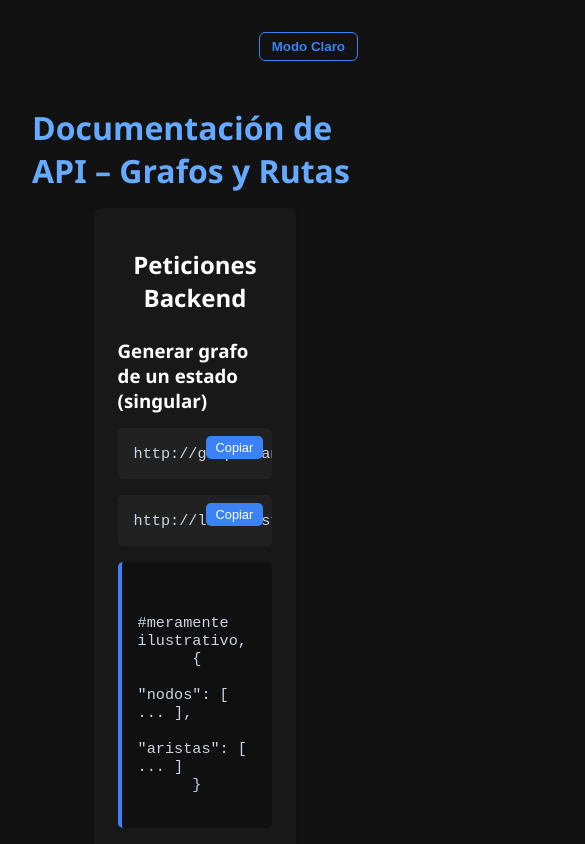
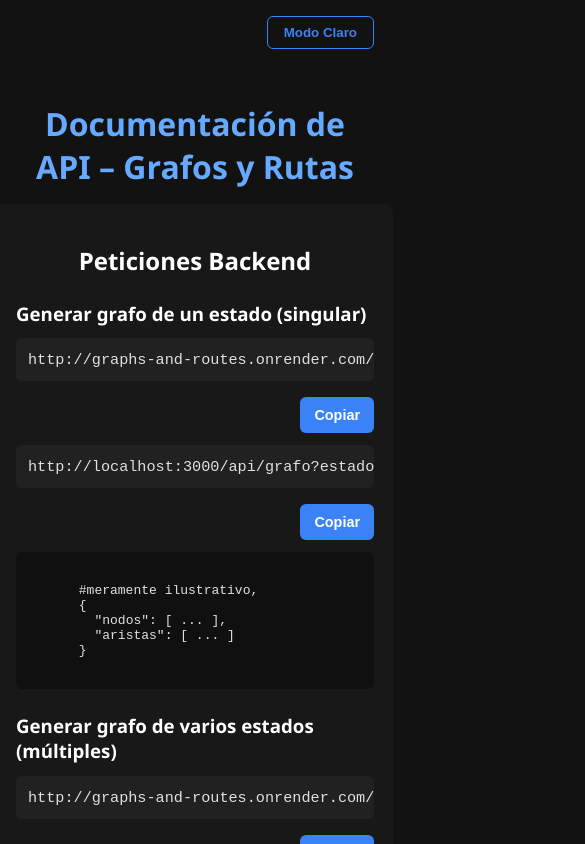
Before and after one commit to BlackFreshMint/graphs_and_routes, a website: page src/public/docs.html in a window 390 px wide. Both pictures are taken after a click on the button "Modo Oscuro". Shown: the top 844 px of the page, 585 px wide, since content can reach past the window. Drawn offline with Linux system fonts and the light colour scheme.

Commit message:
docs upd

```diff
--- a/src/public/docs.html
+++ b/src/public/docs.html
@@ -15,8 +15,14 @@
     <h2>Peticiones Backend</h2>
 
     <h3>Generar grafo de un estado (singular)</h3>
-    <pre><code id="grafo-estado1">http://graphs-and-routes.onrender.com/api/grafo?estado=zacatecas</code><button class="copy-btn" onclick="copy('grafo-estado1')">Copiar</button></pre>
-    <pre><code id="grafo-estado2">http://localhost:3000/api/grafo?estado=zacatecas</code><button class="copy-btn" onclick="copy('grafo-estado2')">Copiar</button></pre>
+    <div class="code-container">
+      <pre><code id="grafo-estado1">http://graphs-and-routes.onrender.com/api/grafo?estado=zacatecas</code></pre>
+      <button class="copy-btn" onclick="copy('grafo-estado1')">Copiar</button>
+    </div>
+    <div class="code-container">
+      <pre><code id="grafo-estado2">http://localhost:3000/api/grafo?estado=zacatecas</code></pre>
+      <button class="copy-btn" onclick="copy('grafo-estado2')">Copiar</button>
+    </div>
     <div class="output-box">
       #meramente ilustrativo,
       {
@@ -26,17 +32,32 @@
     </div>
 
     <h3>Generar grafo de varios estados (múltiples)</h3>
-    <pre><code id="grafo-multiple1">http://graphs-and-routes.onrender.com/api/grafo?estado=durango&estado=sinaloa&estado=zacatecas</code><button class="copy-btn" onclick="copy('grafo-multiple1')">Copiar</button></pre>
-    <pre><code id="grafo-multiple2">http://localhost:3000/api/grafo?estado=durango&estado=sinaloa&estado=zacatecas</code><button class="copy-btn" onclick="copy('grafo-multiple2')">Copiar</button></pre>
+    <div class="code-container">
+      <pre><code id="grafo-multiple1">http://graphs-and-routes.onrender.com/api/grafo?estado=durango&estado=sinaloa&estado=zacatecas</code></pre>
+      <button class="copy-btn" onclick="copy('grafo-multiple1')">Copiar</button>
+    </div>
+    <div class="code-container">
+      <pre><code id="grafo-multiple2">http://localhost:3000/api/grafo?estado=durango&estado=sinaloa&estado=zacatecas</code></pre>
+      <button class="copy-btn" onclick="copy('grafo-multiple2')">Copiar</button>
+    </div>
     <div class="output-box">WIP</div>
 
     <h3>Generar grafo de todos los registros (nacional)</h3>
-    <pre><code id="grafo-todos1">http://graphs-and-routes.onrender.com/api/grafo</code><button class="copy-btn" onclick="copy('grafo-todos1')">Copiar</button></pre>
-    <pre><code id="grafo-todos2">http://localhost:3000/api/grafo</code><button class="copy-btn" onclick="copy('grafo-todos2')">Copiar</button></pre>
+    <div class="code-container">
+      <pre><code id="grafo-todos1">http://graphs-and-routes.onrender.com/api/grafo</code></pre>
+      <button class="copy-btn" onclick="copy('grafo-todos1')">Copiar</button>
+    </div>
+    <div class="code-container">
+      <pre><code id="grafo-todos2">http://localhost:3000/api/grafo</code></pre>
+      <button class="copy-btn" onclick="copy('grafo-todos2')">Copiar</button>
+    </div>
     <div class="output-box">WIP</div>
 
     <h3>Generar ruta entre dos nodos</h3>
-    <pre><code id="ruta-nodos">http:/graphs-and-routes.onrender.com/api/ruta?origen=62&destino=72</code><button class="copy-btn" onclick="copy('ruta-nodos')">Copiar</button></pre>
+    <div class="code-container">
+      <pre><code id="ruta-nodos">http://graphs-and-routes.onrender.com/api/ruta?origen=62&destino=72</code></pre>
+      <button class="copy-btn" onclick="copy('ruta-nodos')">Copiar</button>
+    </div>
     <div class="output-box">{
       "ruta": [ 62, 16, 17, 2, 80, 72 ],
       "distanciaTotal": 557.1850000000001
@@ -47,8 +68,14 @@
     <h2>Peticiones Frontend (Visualización)</h2>
 
     <h3>Visualizar ruta entre dos nodos en mapa</h3>
-    <pre><code id="vis-ruta1">http://graphs-and-routes.onrender.com/api/visualizadorRuta?archivo=62_72.json</code><button class="copy-btn" onclick="copy('vis-ruta1')">Copiar</button></pre>
-    <pre><code id="vis-ruta2">http://localhost:3000/api/visualizadorRuta?archivo=62_72.json</code><button class="copy-btn" onclick="copy('vis-ruta2')">Copiar</button></pre>
+    <div class="code-container">
+      <pre><code id="vis-ruta1">http://graphs-and-routes.onrender.com/api/visualizadorRuta?archivo=62_72.json</code></pre>
+      <button class="copy-btn" onclick="copy('vis-ruta1')">Copiar</button>
+    </div>
+    <div class="code-container">
+      <pre><code id="vis-ruta2">http://localhost:3000/api/visualizadorRuta?archivo=62_72.json</code></pre>
+      <button class="copy-btn" onclick="copy('vis-ruta2')">Copiar</button>
+    </div>
     <div class="output-box">
       <center>
         <img src="/img/ruta.png" alt="Ruta">
@@ -56,8 +83,14 @@
     </div>
 
     <h3>Visualizar grafo en mapa</h3>
-    <pre><code id="vis-grafo1">https://graphs-and-routes.onrender.com/api/visualizador</code><button class="copy-btn" onclick="copy('vis-grafo1')">Copiar</button></pre>
-    <pre><code id="vis-grafo2">http://localhost:3000/api/visualizador</code><button class="copy-btn" onclick="copy('vis-grafo2')">Copiar</button></pre>
+    <div class="code-container">
+      <pre><code id="vis-grafo1">https://graphs-and-routes.onrender.com/api/visualizador</code></pre>
+      <button class="copy-btn" onclick="copy('vis-grafo1')">Copiar</button>
+    </div>
+    <div class="code-container">
+      <pre><code id="vis-grafo2">http://localhost:3000/api/visualizador</code></pre>
+      <button class="copy-btn" onclick="copy('vis-grafo2')">Copiar</button>
+    </div>
     <div class="output-box">WIP</div>
   </section>
 </body>
--- a/src/public/styles/docs.css
+++ b/src/public/styles/docs.css
@@ -15,95 +15,95 @@ body {
 h1 {
     color: #007acc;
     margin-bottom: 1rem;
+    text-align: center;
 }
 
 h2 {
-    margin-bottom: 0.8rem;
+    margin-bottom: 1.5rem;
     width: 100%;
     text-align: center;
 }
 
 h3 {
     margin-top: 1.5rem;
-    margin-bottom: 0.5rem;
+    margin-bottom: 0.8rem;
     width: 100%;
-    max-width: 700px;
+    color: #333;
 }
 
 section {
-    max-width: 47.5%;
     width: 100%;
+    max-width: 800px;
     background: white;
-    padding: 1.2rem 1.5rem;
+    padding: 1.5rem;
     border-radius: 8px;
-    box-shadow: 0 2px 6px rgb(0 0 0 / 0.1);
-    margin-bottom: 1.5rem;
-    transition: background-color 0.3s ease, color 0.3s ease;
+    margin-bottom: 2rem;
+    transition: all 0.3s ease;
+}
+
+.code-container {
+    display: flex;
+    gap: 8px;
+    align-items: center;
+    margin-bottom: 12px;
 }
 
 pre {
+    flex-grow: 1;
     background: #e3e8f0;
-    border-radius: 5px;
-    padding: 1rem;
+    border-radius: 6px;
+    padding: 12px 12px;
+    margin: 0;
+    font-family: 'Consolas', monospace;
+    font-size: 0.95rem;
+    color: #1e293b;
     overflow-x: auto;
-    font-family: Consolas, monospace;
-    font-size: 0.95rem;
-    position: relative;
-    margin-bottom: 1rem;
-    color: #1e293b;
-    transition: background-color 0.3s ease, color 0.3s ease;
 }
 
-button.copy-btn {
-    position: absolute;
-    top: 0.5rem;
-    right: 0.6rem;
+.copy-btn {
     background: #007acc;
+    color: white;
     border: none;
-    color: white;
-    padding: 0.25rem 0.6rem;
-    font-size: 0.8rem;
-    border-radius: 5px;
+    padding: 10px 14px;
+    border-radius: 6px;
     cursor: pointer;
-    user-select: none;
+    font-weight: 600;
+    font-size: 0.9rem;
     transition: background-color 0.2s ease;
+    flex-shrink: 0;
 }
 
-button.copy-btn:hover {
+.copy-btn:hover {
     background: #005fa3;
 }
 
 .output-box {
     background: #f9fafb;
-    border-left: 4px solid #007acc;
+    border-radius: 6px;
     padding: 1rem;
-    border-radius: 5px;
+    margin-top: 8px;
+    font-family: monospace;
     white-space: pre-wrap;
     color: #334155;
-    font-family: monospace;
-    font-size: 0.95rem;
-    transition: background-color 0.3s ease, color 0.3s ease;
 }
 
-a {
+#themeToggle {
+    background: transparent;
+    border: 1px solid #007acc;
     color: #007acc;
-    text-decoration: none;
+    padding: 8px 16px;
+    border-radius: 6px;
+    cursor: pointer;
+    margin-bottom: 2rem;
     font-weight: 600;
-    border-bottom: 2px solid transparent;
-    transition: border-color 0.3s;
-    display: inline-block;
-    margin-top: 1rem;
-    font-size: 1rem;
+    transition: all 0.3s ease;
+    align-self: flex-end;
 }
 
-a:hover {
-    border-color: #007acc;
-}
-
-/* Modo oscuro */
+/* Dark Mode Styles */
 body.dark-mode {
     background: #121212;
-    color: #cbd5e1;
+    color: #e0e0e0;
 }
 
 body.dark-mode h1 {
@@ -124,48 +124,21 @@ body.dark-mode section {
 
 body.dark-mode pre {
     background: #212121;
-    color: #cbd5e1;
-    scrollbar-color: #6a6b6d #212121;
+    color: #e0e0e0;
+}
+
+body.dark-mode .copy-btn {
+    background: #3b82f6;
+}
+
+body.dark-mode .copy-btn:hover {
+    background: #2563eb;
 }
 
 body.dark-mode .output-box {
     background: #101010;
-    border-left-color: #3b82f6;
-    color: #cbd5e1;
-}
 
-body.dark-mode button.copy-btn {
-    background: #3b82f6;
-}
-
-body.dark-mode button.copy-btn:hover {
-    background: #2563eb;
-}
-
-body.dark-mode a {
-    color: #3b82f6;
-    border-bottom-color: transparent;
-}
-
-body.dark-mode a:hover {
-    border-bottom-color: #3b82f6;
-}
-
-/* Botón toggle tema */
-#themeToggle {
-    background: transparent;
-    border: 1px solid #007acc;
-    color: #007acc;
-    padding: 6px 12px;
-    border-radius: 6px;
-    cursor: pointer;
-    margin-bottom: 1.5rem;
-    font-weight: 600;
-    transition: background-color 0.3s, color 0.3s, border-color 0.3s;
-    align-self: flex-end;
-    max-width: 700px;
-    max-width: 120px;
-    text-align: center;
+    color: #e0e0e0;
 }
 
 body.dark-mode #themeToggle {
@@ -173,14 +146,51 @@ body.dark-mode #themeToggle {
     color: #3b82f6;
 }
 
-#themeToggle:hover {
-    background-color: #007acc;
+body.dark-mode #themeToggle:hover {
+    background: #3b82f6;
     color: white;
-    border-color: #007acc;
 }
 
-body.dark-mode #themeToggle:hover {
-    background-color: #3b82f6;
-    color: white;
-    border-color: #3b82f6;
+/* Scrollbar Styles */
+pre::-webkit-scrollbar {
+    height: 6px;
 }
+
+pre::-webkit-scrollbar-track {
+    background: #f1f1f1;
+    border-radius: 3px;
+}
+
+pre::-webkit-scrollbar-thumb {
+    background: #6a6b6d;
+    border-radius: 3px;
+}
+
+body.dark-mode pre::-webkit-scrollbar-track {
+    background: #6a6b6d;
+}
+
+body.dark-mode pre::-webkit-scrollbar-thumb {
+    background: #6a6b6d;
+}
+
+/* Responsive Design */
+@media (max-width: 768px) {
+    body {
+        padding: 1rem;
+    }
+
+    section {
+        padding: 1.2rem;
+    }
+
+    .code-container {
+        flex-direction: column;
+        align-items: stretch;
+    }
+
+    .copy-btn {
+        align-self: flex-end;
+        margin-top: 8px;
+    }
+}
```
